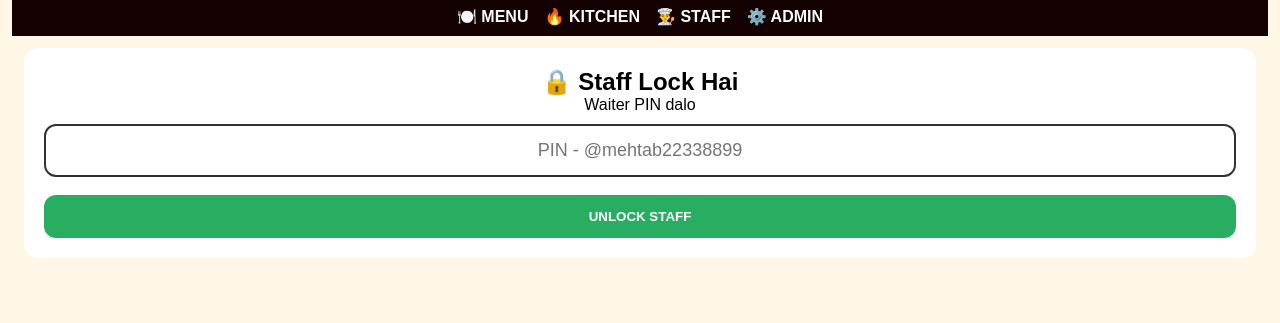
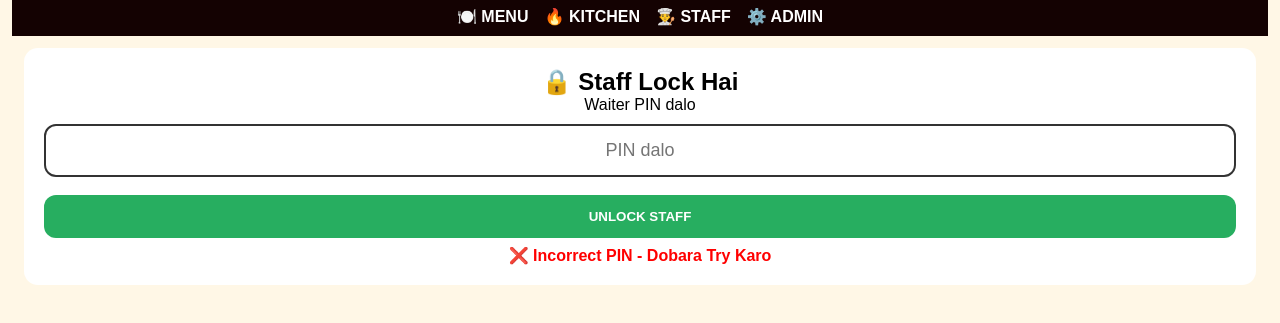
Before and after one commit to sultanatemughlia-dotcom/Sultanat-e-Mughlia-Restaurant-, a plain HTML site: page staff.html in a window 1280 px wide. Both pictures are taken after a click on the button "UNLOCK STAFF". Shown: the part 85-408 px from the top of the page. Drawn offline with Linux system fonts and the light colour scheme.

Commit message:
Update staff.html

```diff
--- a/staff.html
+++ b/staff.html
@@ -1,15 +1,15 @@
 <!DOCTYPE html>
 <html lang="ur">
 <head><meta charset="UTF-8"><meta name="viewport" content="width=device-width, initial-scale=1.0"><title>Staff - Sultanat-e-Mughlia</title>
-<style>*{margin:0;padding:0;box-sizing:border-box;font-family:Arial}body{background:#fff7e6;padding:12px}h1{text-align:center;background:#3d0a0a;color:#d4af37;padding:16px}.links{text-align:center;background:#140202;padding:10px}.links a{color:#fff;text-decoration:none;font-weight:900;margin:0 8px}.lock{background:#fff;padding:20px;border-radius:14px;text-align:center;margin:12px}.lock input{width:100%;padding:14px;margin:10px 0;border:2px solid #333;border-radius:12px;text-align:center;font-size:18px}.btn{width:100%;padding:14px;border:none;border-radius:12px;font-weight:900;margin-top:8px}.green{background:#27ae60;color:#fff}.gold{background:#d4af37}.red{background:#e74c3c;color:#fff}.dark{background:#333;color:#fff}.grid{display:flex;flex-wrap:wrap;gap:12px;justify-content:center}.t{width:150px;background:#fff;border-radius:50%;aspect-ratio:1;display:flex;flex-direction:column;justify-content:center;align-items:center;text-align:center;border:5px solid #27ae60;padding:10px}</style>
+<style>*{margin:0;padding:0;box-sizing:border-box;font-family:Arial}body{background:#fff7e6;padding:12px}h1{text-align:center;background:#3d0a0a;color:#d4af37;padding:16px}.links{text-align:center;background:#140202;padding:10px}.links a{color:#fff;text-decoration:none;font-weight:900;margin:0 8px}.lock{background:#fff;padding:20px;border-radius:14px;text-align:center;margin:12px}.lock input{width:100%;padding:14px;margin:10px 0;border:2px solid #333;border-radius:12px;text-align:center;font-size:18px}.btn{width:100%;padding:14px;border:none;border-radius:12px;font-weight:900;margin-top:8px}.green{background:#27ae60;color:#fff}.gold{background:#d4af37}.dark{background:#333;color:#fff}</style>
 </head>
 <body>
 <h1>👨‍🍳 STAFF - Sultanat-e-Mughlia</h1>
 <div class="links"><a href="index.html">🍽️ MENU</a><a href="kitchen.html">🔥 KITCHEN</a><a href="staff.html">👨‍🍳 STAFF</a><a href="admin.html">⚙️ ADMIN</a></div>
-<div id="lock" class="lock"><h2>🔒 Staff Lock Hai</h2><p>Waiter PIN dalo</p><input id="pin" type="password" placeholder="PIN - @mehtab22338899"><button class="btn green" onclick="unlock()">UNLOCK STAFF</button></div>
+<div id="lock" class="lock"><h2>🔒 Staff Lock Hai</h2><p>Waiter PIN dalo</p><input id="pin" type="password" placeholder="PIN dalo"><button class="btn green" onclick="unlock()">UNLOCK STAFF</button><p id="err" style="color:red;font-weight:900;display:none;margin-top:8px">❌ Incorrect PIN - Dobara Try Karo</p></div>
 <div id="main" style="display:none"><p style="text-align:center;padding:10px">WhatsApp / Easypaisa: 0315-2045030</p><button class="btn gold" onclick="loadOrders()">🔄 Refresh - Naye Order Dekho</button><h3 style="padding:10px">📋 Aaj Ke Orders:</h3><div id="list"></div><button class="btn dark" onclick="logout()">Logout</button></div>
 <script>
-function unlock(){ if(document.getElementById('pin').value.trim()==="@mehtab22338899"){ document.getElementById('lock').style.display='none'; document.getElementById('main').style.display='block'; loadOrders(); } else alert('Ghalat PIN!'); }
+function unlock(){ if(document.getElementById('pin').value.trim()==="@mehtab22338899"){ document.getElementById('lock').style.display='none'; document.getElementById('main').style.display='block'; loadOrders(); } else { document.getElementById('err').style.display='block'; alert('❌ Incorrect PIN'); } }
 function logout(){ document.getElementById('lock').style.display='block'; document.getElementById('main').style.display='none'; }
 function loadOrders(){ var o=[]; try{ o=JSON.parse(localStorage.getItem('s_orders')||'[]'); }catch(e){ o=[]; } if(!o.length){ document.getElementById('list').innerHTML='<p style="text-align:center">Koi order nahi.</p>'; return; } var h=''; for(var i=0;i<o.length;i++){ h+='<div style="background:#fff;padding:14px;border-radius:12px;margin:10px 0;border:2px solid #ddd"><b>Table '+o[i].table+' - Rs '+o[i].total+'</b><br>'+o[i].items.join(', ')+'<br>Status: '+o[i].status+' | '+o[i].pay+'</div>'; } document.getElementById('list').innerHTML=h; }
 setInterval(function(){ if(document.getElementById('main').style.display==='block') loadOrders(); },5000);
```
